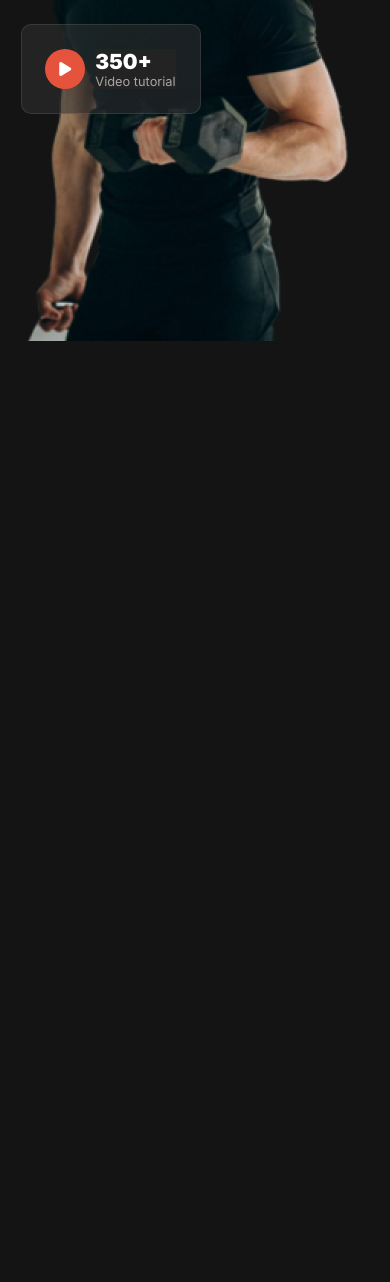
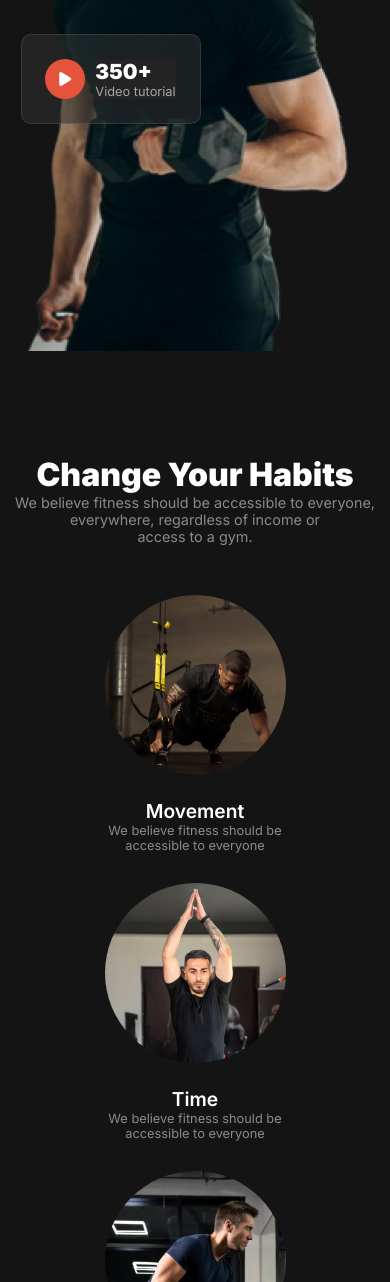
Before and after one commit to nahidn228/Fitness, a plain HTML site: page index.html in a window 390 px wide. Shown: the part 718-2000 px from the top of the page. Before the commit the page ends 1063 px from the top, so only its background shows below. Drawn offline with Linux system fonts and the light colour scheme; a web font is replaced by a local one.

Commit message:
Habits style done with responsive

```diff
--- a/index.html
+++ b/index.html
@@ -54,7 +54,9 @@
             </div>
           </div>
           <div class="tutorial-1 display-flex">
-            <div class="circle" id="circle"><i class="fa-solid fa-play"></i></div>
+            <div class="circle" id="circle">
+              <i class="fa-solid fa-play"></i>
+            </div>
             <div class="tutorial-text">
               <p class="txt-350">500+</p>
               <p class="video-tutorial">Free Workout Videos</p>
@@ -63,7 +65,53 @@
         </div>
       </section>
     </header>
-    <main></main>
+    <main>
+      <!-- Change Your Habits start  -->
+      <section class="habit-section">
+        <div class="habit-text">
+          <h3 class="habit-title">Change Your Habits</h3>
+          <p class="habit-subtitle">
+            We believe fitness should be accessible to everyone, everywhere,
+            regardless of income or <br />
+            access to a gym.
+          </p>
+        </div>
+        <div class="habit-images">
+          <div>
+            <img class="habit-img" src="images/image 3.png" alt="" />
+            <h5 class="habit-img-title">Movement</h5>
+            <p class="habit-img-subtitle">
+              We believe fitness should be <br />
+              accessible to everyone
+            </p>
+          </div>
+          <div>
+            <img class="habit-img" src="images/image 2.png" alt="" />
+            <h5 class="habit-img-title">Time</h5>
+            <p class="habit-img-subtitle">
+              We believe fitness should be <br />
+              accessible to everyone
+            </p>
+          </div>
+          <div>
+            <img class="habit-img" src="images/image 4.png" alt="" />
+            <h5 class="habit-img-title">Practice</h5>
+            <p class="habit-img-subtitle">
+              We believe fitness should be <br />
+              accessible to everyone
+            </p>
+          </div>
+          <div>
+            <img class="habit-img" src="images/image 5.png" alt="" />
+            <h5 class="habit-img-title">Weight Loss</h5>
+            <p class="habit-img-subtitle">
+              We believe fitness should be <br />
+              accessible to everyone
+            </p>
+          </div>
+        </div>
+      </section>
+    </main>
     <footer></footer>
   </body>
 </html>
--- a/styles/responsive.css
+++ b/styles/responsive.css
@@ -7,6 +7,7 @@ Large Device: above 993 px  */
   .navbar {
     width: 95%;
     margin: 0 auto;
+    margin-bottom: 10px;
   }
   .navbar-btn {
     display: none;
@@ -36,7 +37,16 @@ Large Device: above 993 px  */
     top: 10%;
     left: 60%;
   }
-  #circle{
+  #circle {
     display: none;
   }
+
+  .habit-title {
+    font-size: 2rem;
+    font-weight: 900;
+  }
+  .habit-images {
+    grid-template-columns: repeat(1, 1fr);
+    gap: 30px;
+  }
 }
--- a/styles/style.css
+++ b/styles/style.css
@@ -166,10 +166,45 @@ body {
 .txt-350 {
   font-size: 1.3rem;
   font-weight: 900;
-
 }
 .video-tutorial {
   color: rgba(239, 237, 232, 0.65);
   font-size: 0.8rem;
   font-weight: 400;
 }
+
+/* Change Your Habits style start */
+.habit-section {
+  margin: 100px 0;
+}
+.habit-text {
+  text-align: center;
+  margin-bottom: 50px;
+}
+.habit-title {
+  font-size: 2.7rem;
+  font-weight: 900;
+}
+.habit-subtitle {
+  font-size: 0.9rem;
+  font-weight: 400;
+  color: rgba(255, 255, 255, 0.5);
+}
+.habit-images {
+  text-align: center;
+  display: grid;
+  grid-template-columns: repeat(4, 1fr);
+}
+.habit-img {
+  border-radius: 50%;
+  margin-bottom: 20px;
+}
+.habit-img-title {
+  font-size: 1.2rem;
+  font-weight: 600;
+}
+.habit-img-subtitle {
+  color: rgba(255, 255, 255, 0.5);
+  font-size: 0.8rem;
+  font-weight: 400;
+}
```
